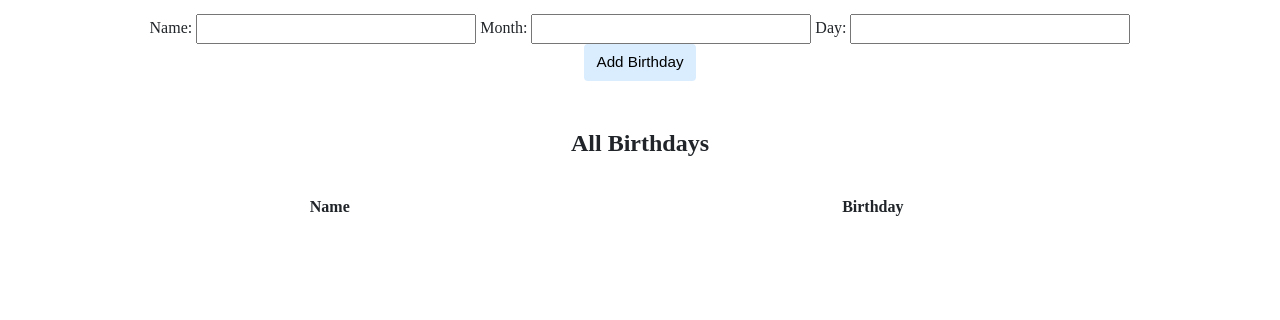
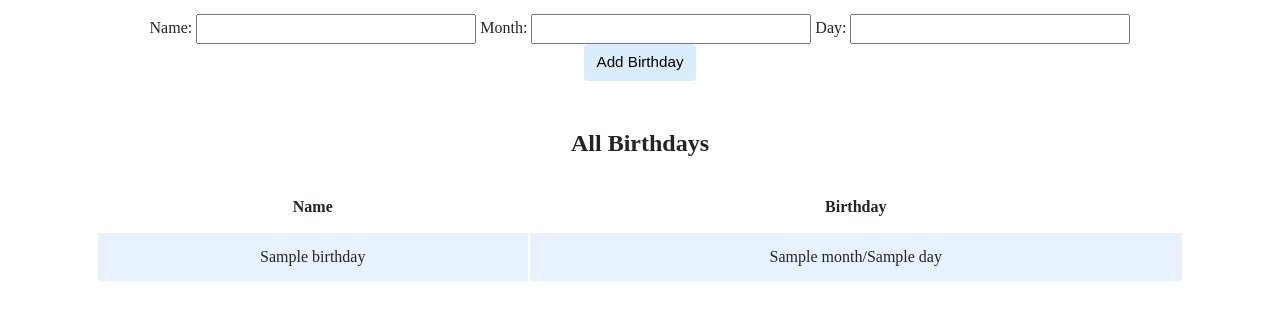
Before and after one commit to AiziNu/CS50-Projects, a Flask app: template birthdays/templates/index.html in a window 1280 px wide. Shown: the part 302-622 px from the top of the page. Run offline with Flask 3, Linux system fonts and the light colour scheme; the template is opened without the code that fills it: most values are stand-ins (such as "Sample title", 1, 10 or a date in 2020); lists and menus that the app fills with data are empty; some libraries are stand-ins or nearby versions.

Commit message:
Thu, May 23, 2024, 6:04 PM +02:00

```diff
--- a/birthdays/templates/index.html
+++ b/birthdays/templates/index.html
@@ -38,6 +38,12 @@
                     </thead>
                     <tbody>
                         <!-- TODO: Loop through the database entries to display them in this table -->
+                        {% for name, month, day in birthdays %}
+                           <tr>
+                              <td>{{ name }}</td>
+                              <td>{{ month }}/{{ day }}</td>
+                           </tr>
+                     {% endfor %}
                     </tbody>
                 </table>
             </div>
```
